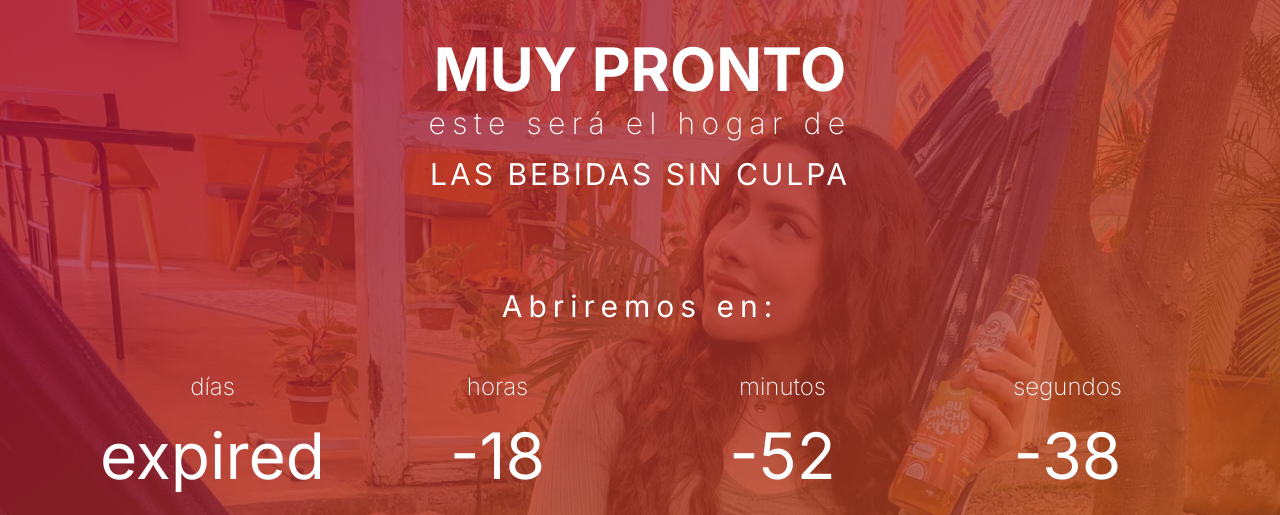
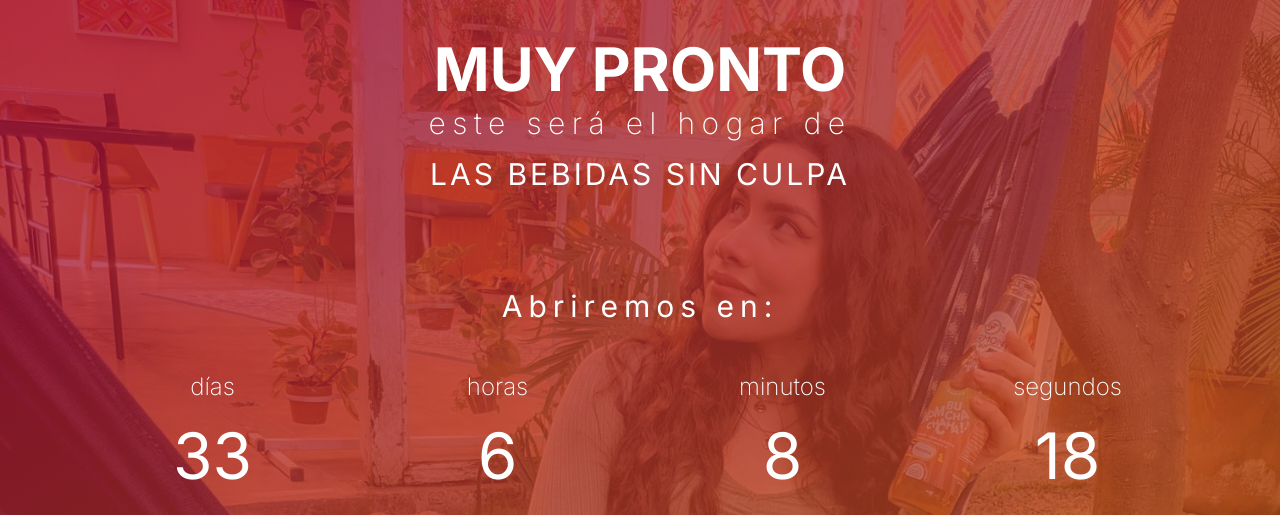
Before and after one commit to ShaakTi/fermont, a plain HTML site: page index.html in a window 1280 px wide. Shown: the part 170-685 px from the top of the page. Drawn offline with Linux system fonts and the light colour scheme.

Commit message:
Delay site launch for one month

```diff
--- a/index.html
+++ b/index.html
@@ -46,7 +46,7 @@
     </div>
     <script>
         // Set the date we're counting down to
-        var countDownDate = new Date("May 15, 2021 23:59:00").getTime();
+        var countDownDate = new Date("July 15, 2021 23:59:00").getTime();
         // Update the count down every 1 second
         var x = setInterval(function() {
             // Get today's date and time
```
